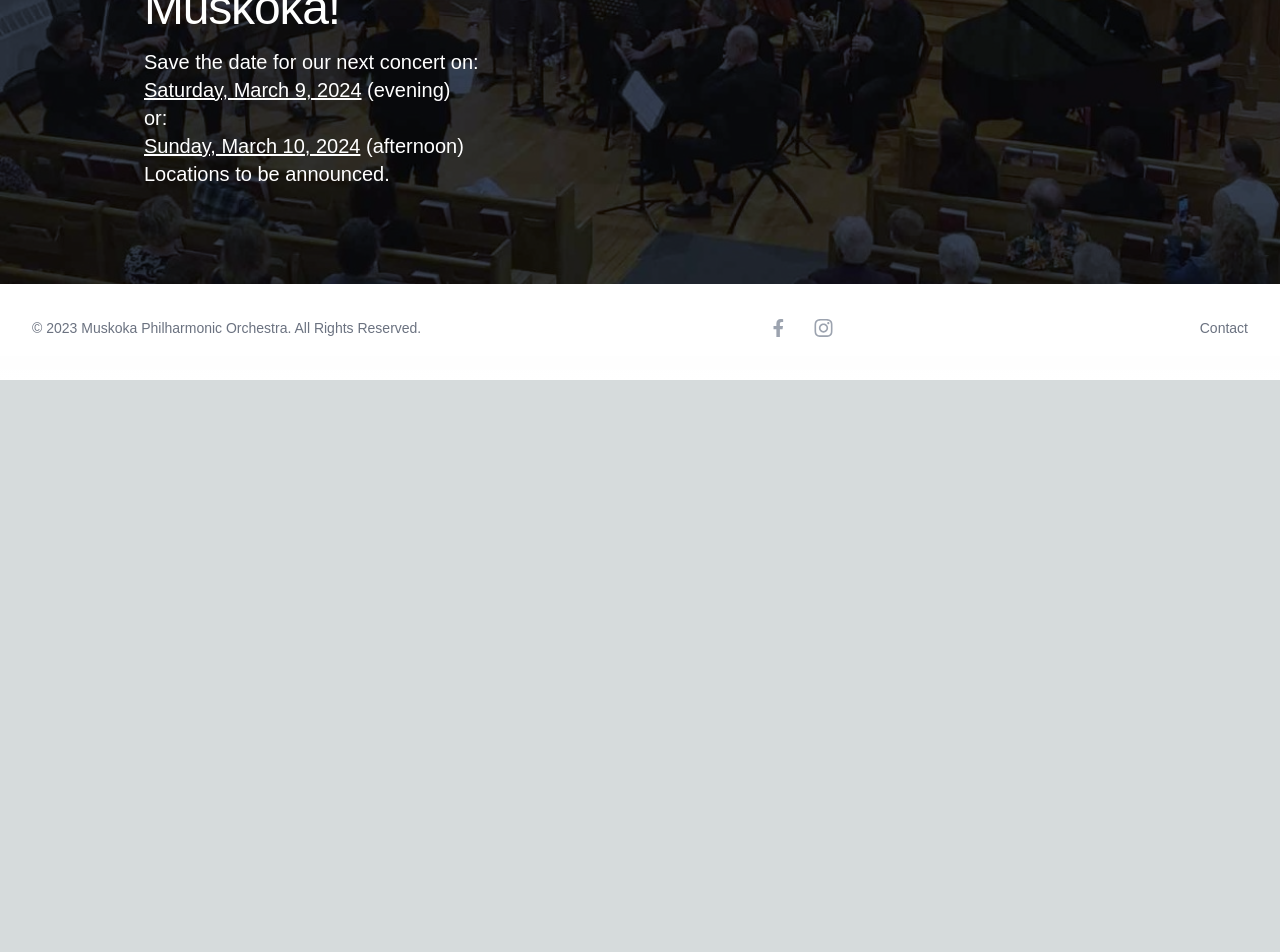
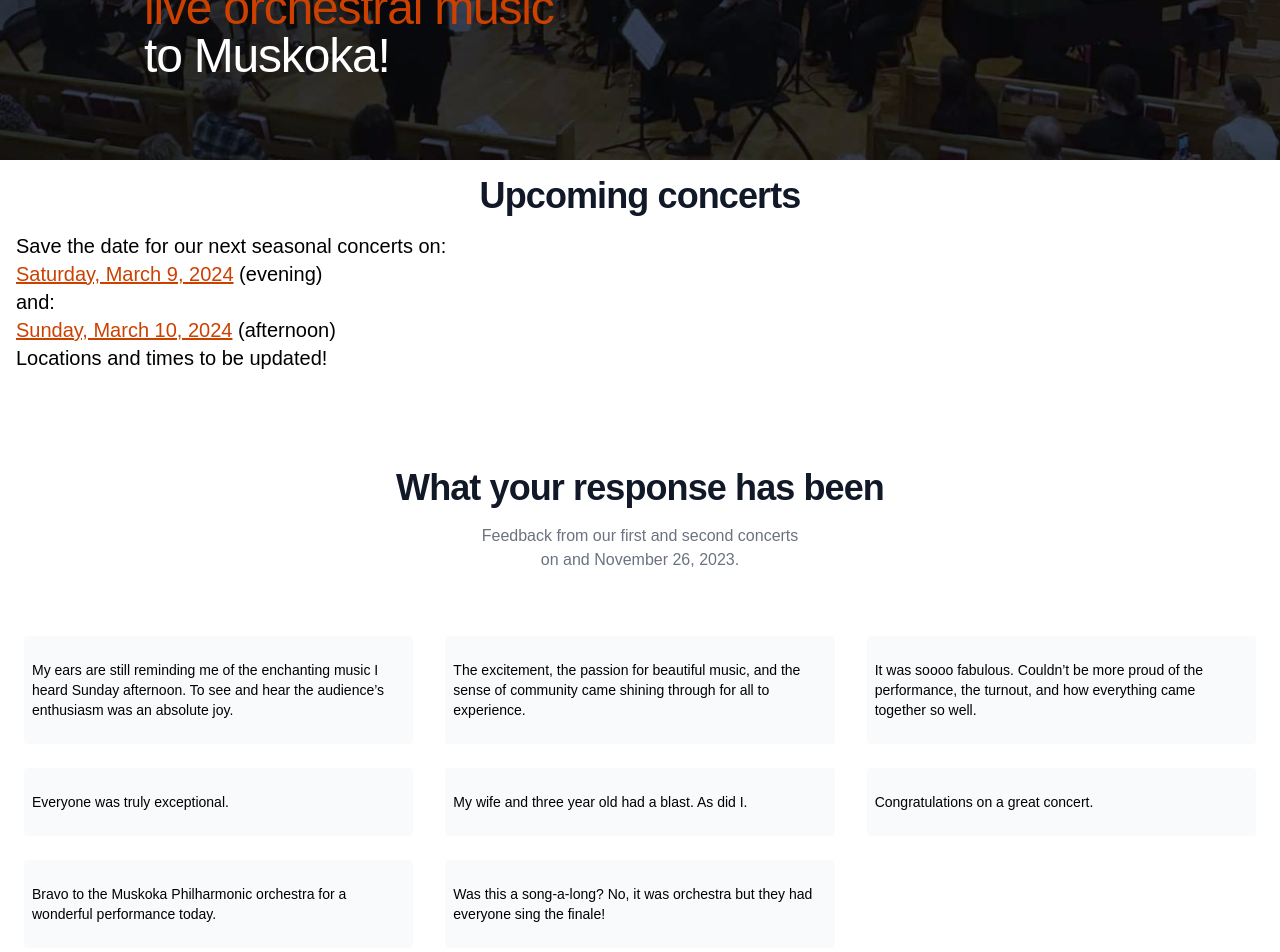
Before and after one commit to syntaxaire/muskokaphilharmonic.ca, a Next.js app: page / in a window 1280 px wide. Shown: the part 420-1372 px from the top of the page. Before the commit the page ends 800 px from the top, so only its background shows below. Built offline with nearby package versions, Linux system fonts and the light colour scheme; a web font is replaced by a local one.

Commit message:
Add testimonials, overhaul site a bit

```diff
--- a/components/splash.js
+++ b/components/splash.js
@@ -4,20 +4,10 @@ export const Splash = () => {
       <div className="relative py-8 px-4 mx-auto max-w-screen-lg text-white lg:py-16 z-1">
         <div className="mb-6 max-w-screen-lg lg:mb-0">
           <h1 className="mb-4 tracking-tight text-4xl md:text-5xl lg:text-5xl">
-            Bringing the joy of live orchestral music to Muskoka!
+            Bringing the joy of <br />
+            <span className="text-mpo-accent">live orchestral music</span>
+            <br /> to Muskoka!
           </h1>
-          <p className="mb-6 font-light text-white lg:mb-8 md:text-lg lg:text-xl">
-            Save the date for our next concert on:
-            <br />
-            <span className="underline">Saturday, March 9, 2024</span> (evening)
-            <br />
-            or:
-            <br />
-            <span className="underline">Sunday, March 10, 2024</span>{' '}
-            (afternoon)
-            <br />
-            Locations to be announced.
-          </p>
         </div>
       </div>
     </section>
--- /dev/null
+++ b/components/testimonials.js
@@ -0,0 +1,58 @@
+const { FullWidthContainer } = require('./layout/containers');
+
+const TestimonialBox = ({ text }) => {
+  return (
+    <blockquote class="p-2 bg-gray-50 rounded text-sm">
+      <p class="my-4">{text}</p>
+    </blockquote>
+  );
+};
+
+const Testimonials = () => {
+  return (
+    <FullWidthContainer>
+      <section class="bg-white">
+        <div class="py-8 px-4 mx-auto max-w-screen-xl lg:py-16 lg:px-6">
+          <div class="mx-auto max-w-screen-md text-center">
+            <h2 class="mb-4 text-4xl tracking-tight font-extrabold text-gray-900">
+              What your response has been
+            </h2>
+            <p class="mb-8 font-light text-gray-500 lg:mb-16">
+              Feedback from our first and second concerts
+              <br />
+              on and November 26, 2023.
+            </p>
+          </div>
+          <div class="grid gap-8 lg:grid-cols-3">
+            <div class="space-y-6">
+              <TestimonialBox text="My ears are still reminding me of the enchanting music I heard Sunday afternoon. To see and hear the audience’s enthusiasm was an absolute joy." />
+              <TestimonialBox text="Everyone was truly exceptional." />
+              <TestimonialBox text="Bravo to the Muskoka Philharmonic orchestra for a wonderful performance today." />
+            </div>
+            <div class="space-y-6">
+              <TestimonialBox text="The excitement, the passion for beautiful music, and the sense of community came shining through for all to experience." />
+              <TestimonialBox text="My wife and three year old had a blast. As did I." />
+              <TestimonialBox text="Was this a song-a-long? No, it was orchestra but they had everyone sing the finale!" />
+            </div>
+            <div class="space-y-6">
+              <TestimonialBox
+                text="It was soooo fabulous. Couldn’t be more proud of the
+                  performance, the turnout, and how everything came together so
+                  well."
+              />
+              <TestimonialBox text="Congratulations on a great concert." />
+            </div>
+          </div>
+
+          <div class="mx-auto max-w-screen-md text-center">
+            <h2 class="my-4 text-4xl tracking-tight font-extrabold text-gray-900">
+              A huge thank you to all our supporters so far!
+            </h2>
+          </div>
+        </div>
+      </section>
+    </FullWidthContainer>
+  );
+};
+
+export default Testimonials;
--- /dev/null
+++ b/components/upcoming.js
@@ -0,0 +1,30 @@
+const Upcoming = () => {
+  return (
+    <>
+      <div class="mx-auto max-w-screen-md text-center">
+        <h2 class="my-4 text-4xl tracking-tight font-extrabold text-gray-900">
+          Upcoming concerts
+        </h2>
+      </div>
+      <p className="ml-4 mb-6 font-light lg:mb-8 md:text-lg lg:text-xl">
+        Save the date for our next seasonal concerts on:
+        <br />
+        <span className="underline text-mpo-accent">
+          Saturday, March 9, 2024
+        </span>{' '}
+        (evening)
+        <br />
+        and:
+        <br />
+        <span className="underline text-mpo-accent">
+          Sunday, March 10, 2024
+        </span>{' '}
+        (afternoon)
+        <br />
+        Locations and times to be updated!
+      </p>
+    </>
+  );
+};
+
+export default Upcoming;
--- a/pages/index.js
+++ b/pages/index.js
@@ -5,12 +5,16 @@ import { About } from '@/components/about';
 import Join from '@/components/join';
 import Layout from '@/components/layout/layout';
 import { FullWidthContainer } from '@/components/layout/containers';
+import Testimonials from '@/components/testimonials';
+import Upcoming from '@/components/upcoming';
 
 export default function Home() {
   return (
     <Layout>
-      <FullWidthContainer className="bg-white">
+      <FullWidthContainer className="bg-white text-black">
         <Splash />
+        <Upcoming />
+        <Testimonials />
         <Footer />
       </FullWidthContainer>
     </Layout>
```
